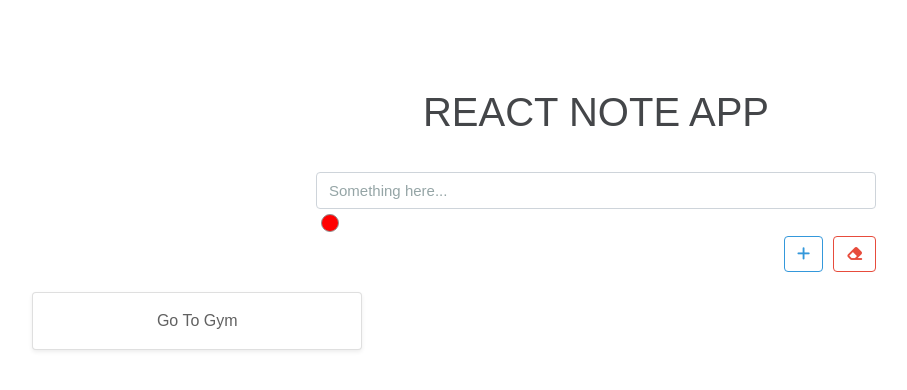
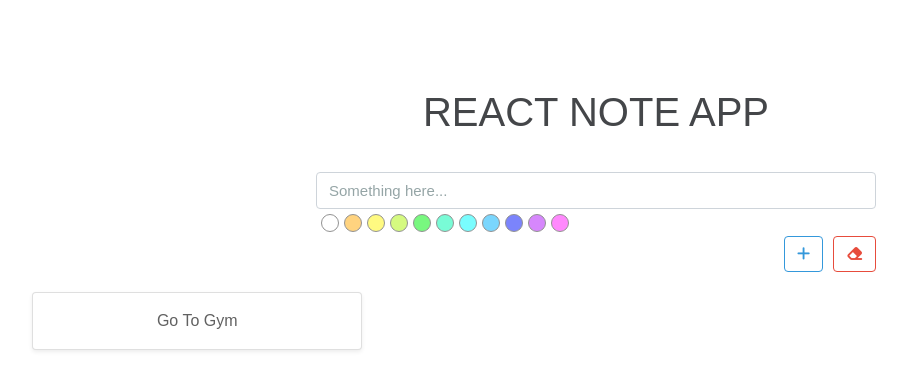
Before and after one commit to erfan-ne/Note-App, a React (Create React App) app: page / in a window 1280 px wide. Shown: the top 390 px of the page, without its empty margins (44-951 px from the left). Built offline with nearby package versions, Linux system fonts and the light colour scheme.

Commit message:
add colorBoxes

```diff
--- a/src/components/NoteApp/ColorBox.js
+++ b/src/components/NoteApp/ColorBox.js
@@ -4,9 +4,10 @@ export default class ColorBox extends Component {
 
     render() {
         return (
-            <div className='color-box' style={{backgroundColor: 'red'}}>
+            <div className='color-box' style={{backgroundColor: this.props.color}}>
 
             </div>
+
         )
     }
 }
--- a/src/components/NoteApp/NoteApp.js
+++ b/src/components/NoteApp/NoteApp.js
@@ -25,6 +25,12 @@ export default class NoteApp extends Component {
             noteTitle: '',
             inputColor: '#fff'
         }
+
+        this.selectHandler = this.selectHandler.bind(this)
+    }
+
+    selectHandler(){
+
     }
 
     render() {
@@ -43,7 +49,9 @@ export default class NoteApp extends Component {
                                     </div>
                                     <div className="col-12 col-sm-12 col-md-12 col-lg-12 col-xl-12 mx-auto">
                                         <div id='color-select'>
-                                            <ColorBox />
+                                            {this.state.colors.map(color => (
+                                                <ColorBox color={color}/>
+                                            ))}
                                         </div>
                                     </div>
                                     <div className="col-12 col-sm-12 col-md-12 col-lg-12 col-xl-12 mx-auto my-1 text-right">
```
